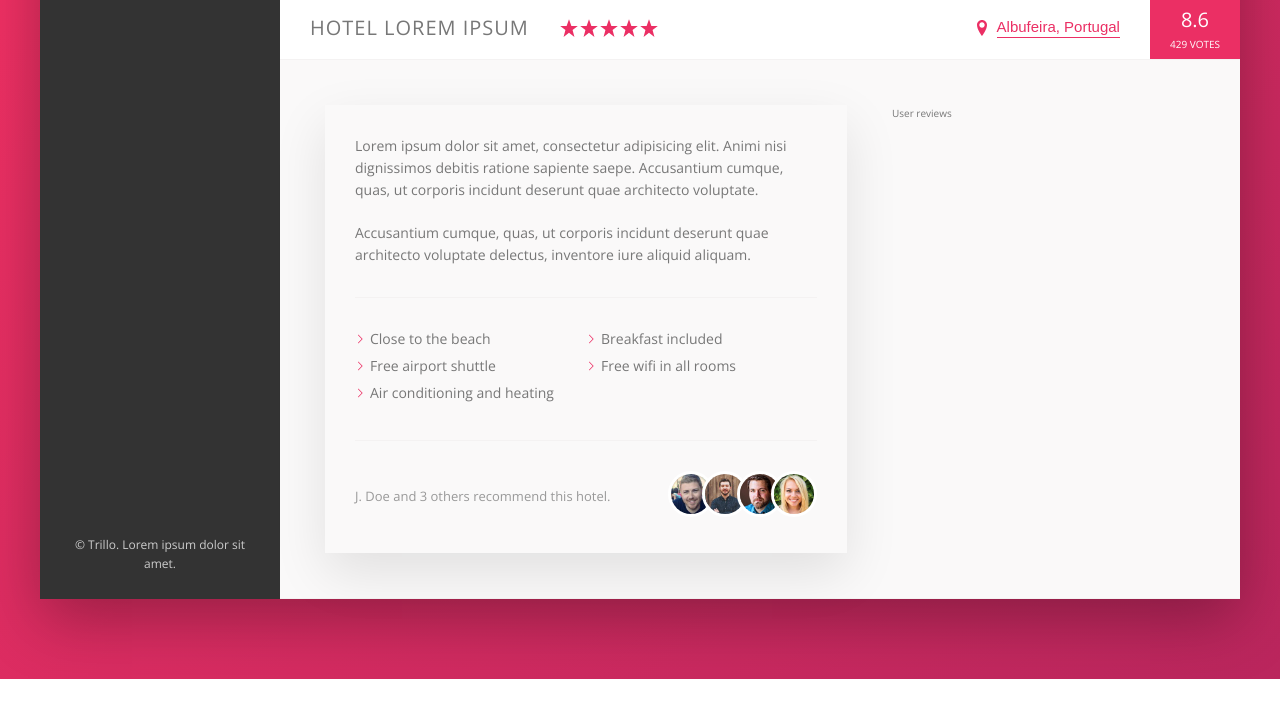
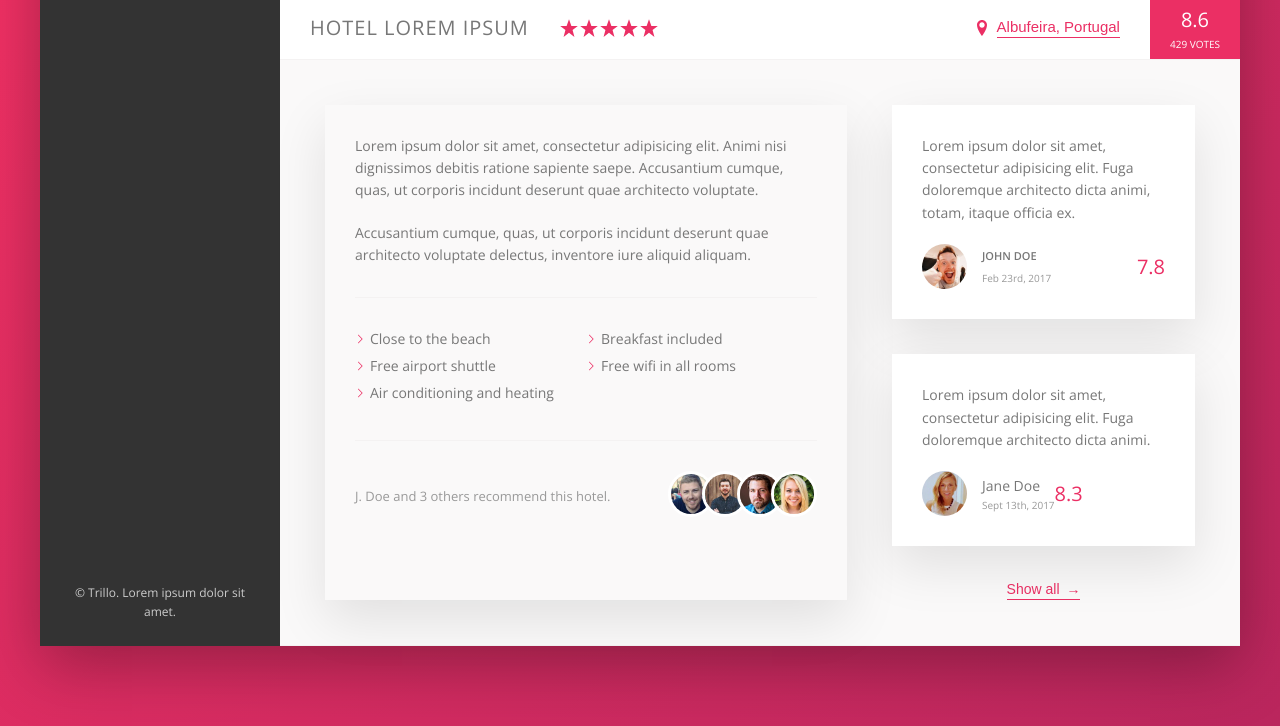
Before and after one commit to JuanLucasLaur/trillo, a website: page index.html in a window 1280 px wide. Shown: the part 529-1255 px from the top of the page. Before the commit the page ends 1208 px from the top, so only its background shows below. Drawn offline with nearby package versions, Linux system fonts and the light colour scheme.

Commit message:
Add reviews section

```diff
--- a/index.html
+++ b/index.html
@@ -197,7 +197,47 @@
                 </div>
               </div>
             </div>
-            <div class="user-reviews">User reviews</div>
+            <figure class="user-reviews">
+              <figure class="review">
+                <blockquote class="review__text">
+                  Lorem ipsum dolor sit amet, consectetur adipisicing elit. Fuga
+                  doloremque architecto dicta animi, totam, itaque officia ex.
+                </blockquote>
+                <figcaption class="review__user">
+                  <img
+                    src="img/user-1.jpg"
+                    alt="User 1"
+                    class="review__photo"
+                  />
+                  <div class="review__info">
+                    <p class="review__user-name">John Doe</p>
+                    <p class="review__date">Feb 23rd, 2017</p>
+                  </div>
+                  <div class="review__rating">7.8</div>
+                </figcaption>
+              </figure>
+              <figure class="review">
+                <blockquote class="review__text">
+                  Lorem ipsum dolor sit amet, consectetur adipisicing elit. Fuga
+                  doloremque architecto dicta animi.
+                </blockquote>
+                <figcaption class="review__user">
+                  <img
+                    src="img/user-2.jpg"
+                    alt="User 2"
+                    class="review__photo"
+                  />
+                  <div class="review__reviewer">
+                    <p class="review__reviewer-name">Jane Doe</p>
+                    <p class="review__date">Sept 13th, 2017</p>
+                  </div>
+                  <div class="review__rating">8.3</div>
+                </figcaption>
+              </figure>
+              <button class="button--inline">
+                Show all <span>&rarr;</span>
+              </button>
+            </figure>
           </div>
         </main>
       </div>
--- a/sass/components/_button.scss
+++ b/sass/components/_button.scss
@@ -10,8 +10,17 @@
     padding-bottom: 2px;
     transition: all 0.5s;
 
+    > span {
+      margin-left: 3px;
+      transition: margin-left 0.2s;
+    }
+
     &:hover {
       color: var(--color-gray-darkest);
+
+      span {
+        margin-left: 8px;
+      }
     }
   }
 }
--- /dev/null
+++ b/sass/components/_reviews.scss
@@ -0,0 +1,47 @@
+/* Reviews */
+.review {
+  background-color: #fff;
+  box-shadow: var(--shadow-light);
+  margin-bottom: 3.5rem;
+  padding: 3rem;
+  position: relative;
+
+  &__text {
+    margin-bottom: 2rem;
+    position: relative;
+  }
+
+  &__user {
+    align-items: center;
+    display: flex;
+  }
+
+  &__photo {
+    border-radius: 50%;
+    height: 4.5rem;
+    margin-right: 1.5rem;
+    width: 4.5rem;
+  }
+
+  &__info {
+    margin-right: auto;
+  }
+
+  &__user-name {
+    font-size: 1.1rem;
+    font-weight: 600;
+    margin-bottom: 0.5rem;
+    text-transform: uppercase;
+  }
+
+  &__date {
+    color: var(--color-gray-dark);
+    font-size: 1rem;
+  }
+
+  &__rating {
+    color: var(--color-primary);
+    font-size: 2rem;
+    font-weight: 300;
+  }
+}
--- a/sass/main.scss
+++ b/sass/main.scss
@@ -11,6 +11,7 @@
 @import "components/search-box";
 @import "components/paragraph";
 @import "components/recommendations";
+@import "components/reviews";
 
 /* Import layout */
 @import "layout/container";
--- a/sass/pages/_home.scss
+++ b/sass/pages/_home.scss
@@ -69,18 +69,21 @@
     background-color: var(--color-gray-lightest);
     border-bottom: var(--border-gray);
     display: flex;
+    font-size: 1.4rem;
     padding: 4.5rem;
   }
 
   .description {
     box-shadow: var(--shadow-light);
     flex: 0 0 60%;
-    font-size: 1.4rem;
     margin-right: 4.5rem;
     padding: 3rem;
   }
 
   .user-reviews {
+    align-items: center;
+    display: flex;
     flex: 1;
+    flex-direction: column;
   }
 }
```
Also changed, not shown: css/style.css.
